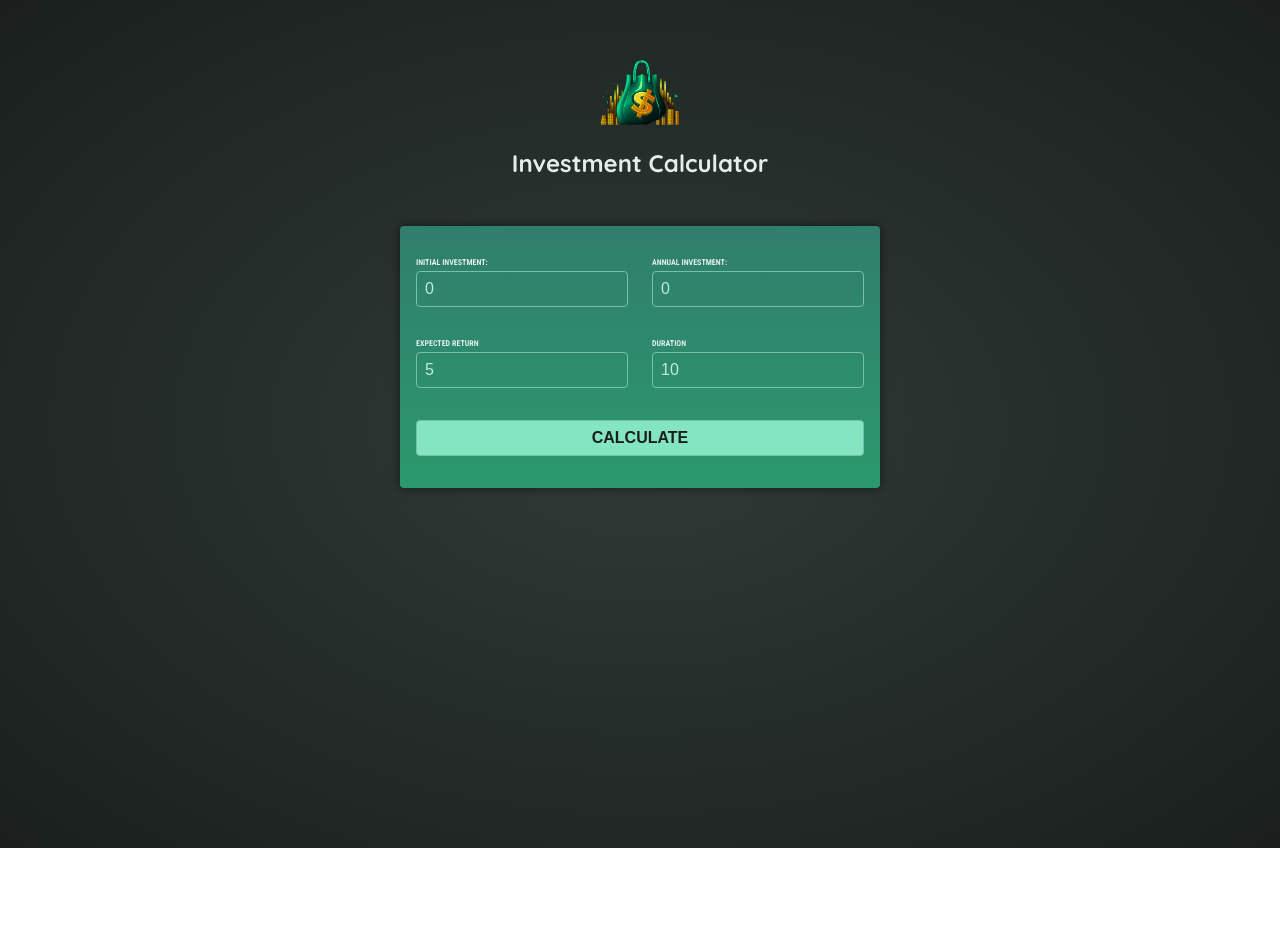
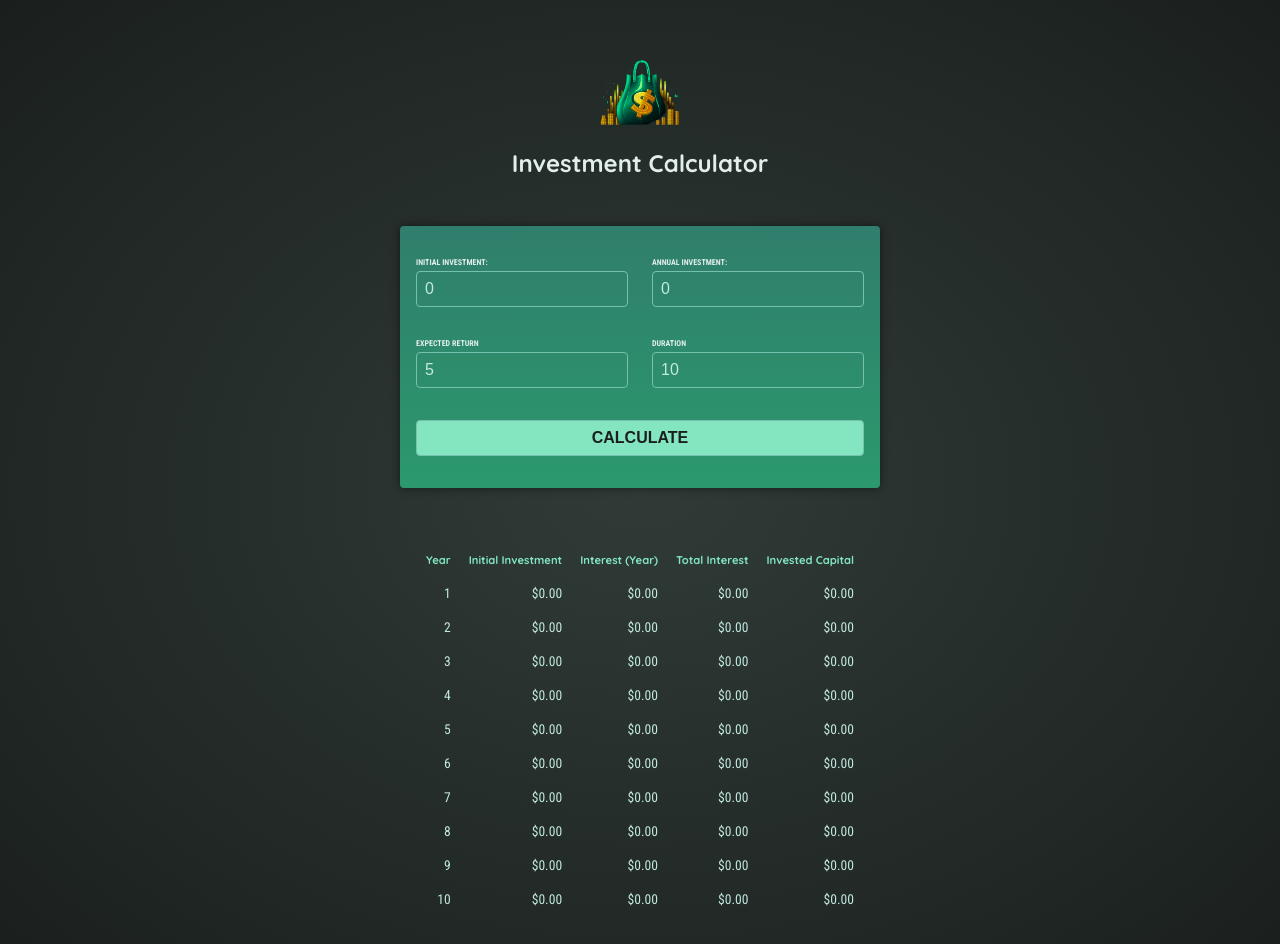
Before and after one commit to bx0123boss/angular-calculator, an Angular app: page / in a window 1280 px wide. Both pictures are taken after a click on the button "CALCULATE". Shown: the top 944 px of the page. Before the commit the page ends 848 px from the top, so only its background shows below. Built offline with nearby package versions, Linux system fonts and the light colour scheme.

Commit message:
Adding result table of investment and put in new component for visualization

```diff
--- a/src/app/app.component.html
+++ b/src/app/app.component.html
@@ -1,2 +1,3 @@
 <app-header />
 <app-user-input (calculate)="onCalculateInvestmentResults($event)" />
+<app-investment-results [results]="resultsData" />
--- a/src/app/app.component.ts
+++ b/src/app/app.component.ts
@@ -1,15 +1,23 @@
-import { Component } from '@angular/core';
+import { Component, Output } from '@angular/core';
 import { HeaderComponent } from "./header/header.component";
 import { UserInputComponent } from "./user-input/user-input.component";
 import { InvestmentInput } from './investment-input.model';
+import { InvestmentResultsComponent } from "./investment-results/investment-results.component";
 @Component({
   selector: 'app-root',
   standalone: true,
   templateUrl: './app.component.html',
-  imports: [HeaderComponent, UserInputComponent],
+  imports: [HeaderComponent, UserInputComponent, InvestmentResultsComponent],
 })
 export class AppComponent {
-
+ resultsData?: {
+  year: number;
+  interest: number;
+  valueEndOfYear: number;
+  annualInvestment: number;
+  totalInterest: number;
+  totalAmountInvested: number;
+}[];
 onCalculateInvestmentResults(data: InvestmentInput) {
   const annualData = [];
   const { initialInvestment, duration, expectedReturn, annualInvestment } = data;
@@ -30,8 +38,7 @@
       totalAmountInvested: initialInvestment + annualInvestment * year,
     });
   }
-
-  console.log(annualData);
+  this.resultsData=annualData;
 }
 
 }
--- a/src/app/investment-results/investment-results.component.html
+++ b/src/app/investment-results/investment-results.component.html
@@ -1 +1,27 @@
-<p>investment-results works!</p>
+@if (!results) {
+<p class="center">Please enter some values and press "Calculate"</p>
+}
+@else {
+<table>
+    <thead>
+        <tr>
+            <th>Year</th>
+            <th>Initial Investment</th>
+            <th>Interest (Year)</th>
+            <th>Total Interest</th>
+            <th>Invested Capital</th>
+        </tr>
+    </thead>
+    <tbody>
+        @for (result of results; track result.year) {
+        <tr>
+                <td>{{ result.year }}</td>
+                <td>{{ result.valueEndOfYear | currency: "USD"}}</td>
+                <td>{{ result.interest | currency}}</td>
+                <td>{{ result.totalInterest | currency}}</td>
+                <td>{{ result.totalAmountInvested | currency }}</td>
+        </tr>
+        }
+    </tbody>
+</table>
+}
```
Also changed, not shown: src/app/investment-results/investment-results.component.ts (+11 -3 lines).
